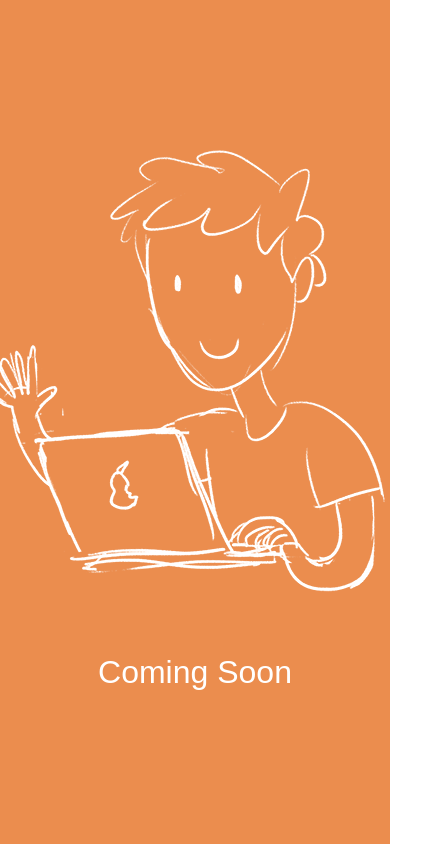
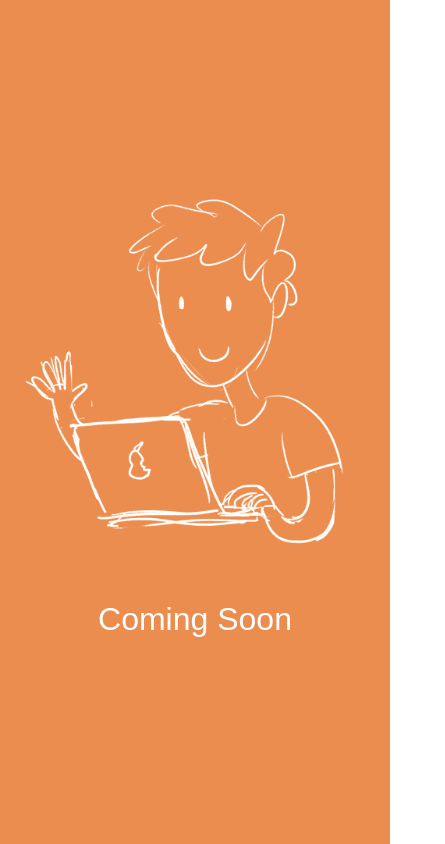
Before and after one commit to scriptist/berman.xyz, a Vue app: page / in a window 390 px wide. Shown: the whole page, 445 px wide, since content can reach past the window. Built offline with nearby package versions, Linux system fonts and the light colour scheme; a web font is replaced by a local one.

Commit message:
Responsiveness. Wow!

```diff
--- a/src/App.vue
+++ b/src/App.vue
@@ -1,6 +1,5 @@
 <template>
   <div id="app">
-    <img alt="Mike" src="./assets/mike-draft.png">
     <ComingSoon msg="Coming Soon"/>
   </div>
 </template>
@@ -28,6 +27,10 @@ body {
   padding: 0;
 }
 
+img {
+  max-width: 100%;
+}
+
 #app {
   align-items: center;
   background-color: #eb8d4e;
--- a/src/components/ComingSoon.vue
+++ b/src/components/ComingSoon.vue
@@ -1,5 +1,8 @@
 <template>
-  <h1>{{ msg }}</h1>
+  <div class="coming-soon">
+    <img alt="Mike" src="../assets/mike-draft.png">
+    <h1>{{ msg }}</h1>
+  </div>
 </template>
 
 <script>
@@ -12,6 +15,9 @@ export default {
 </script>
 
 <style scoped lang="scss">
+.coming-soon {
+  text-align: center;
+}
 h1 {
   font-family: "Quattrocento", sans-serif;
   font-weight: 300;
```
